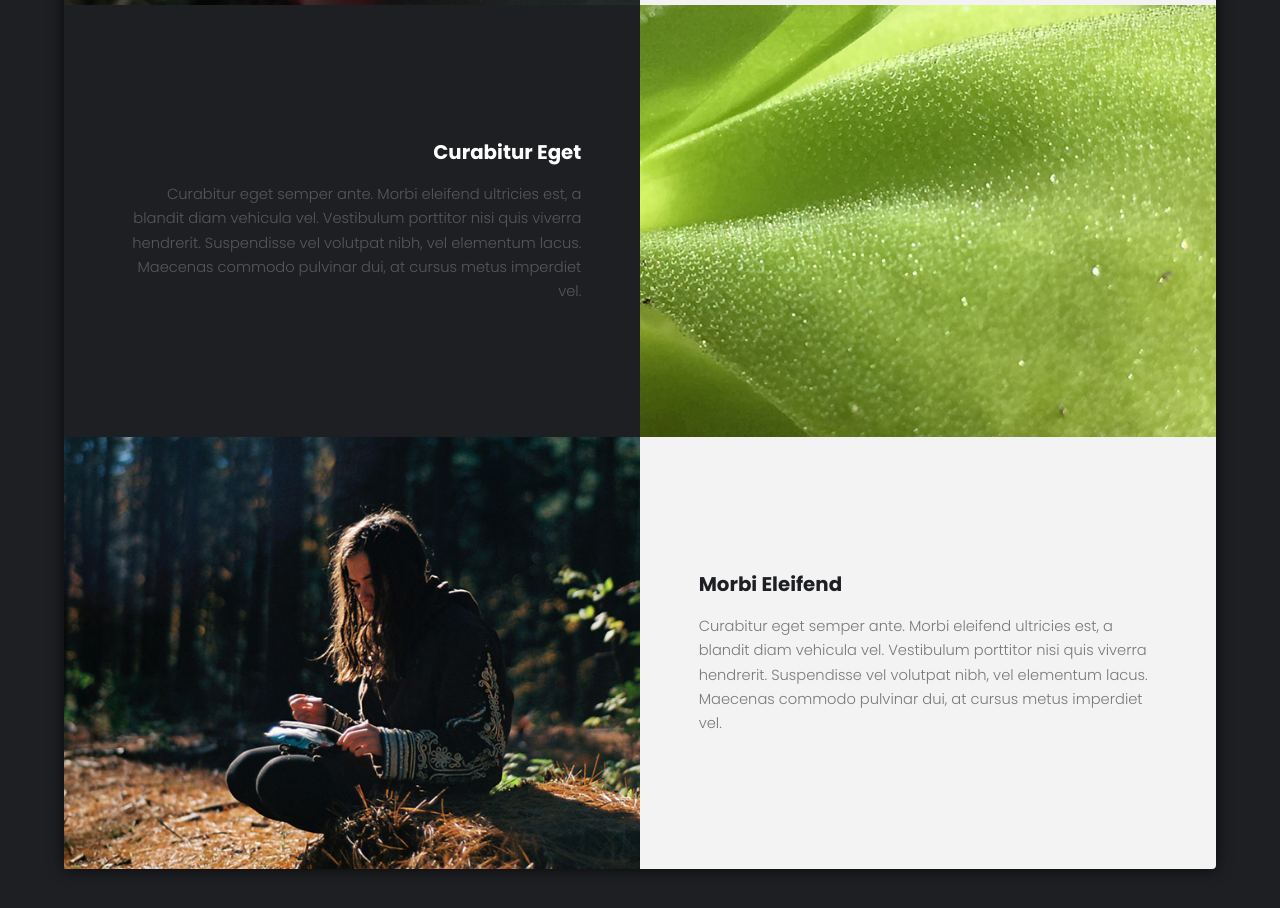
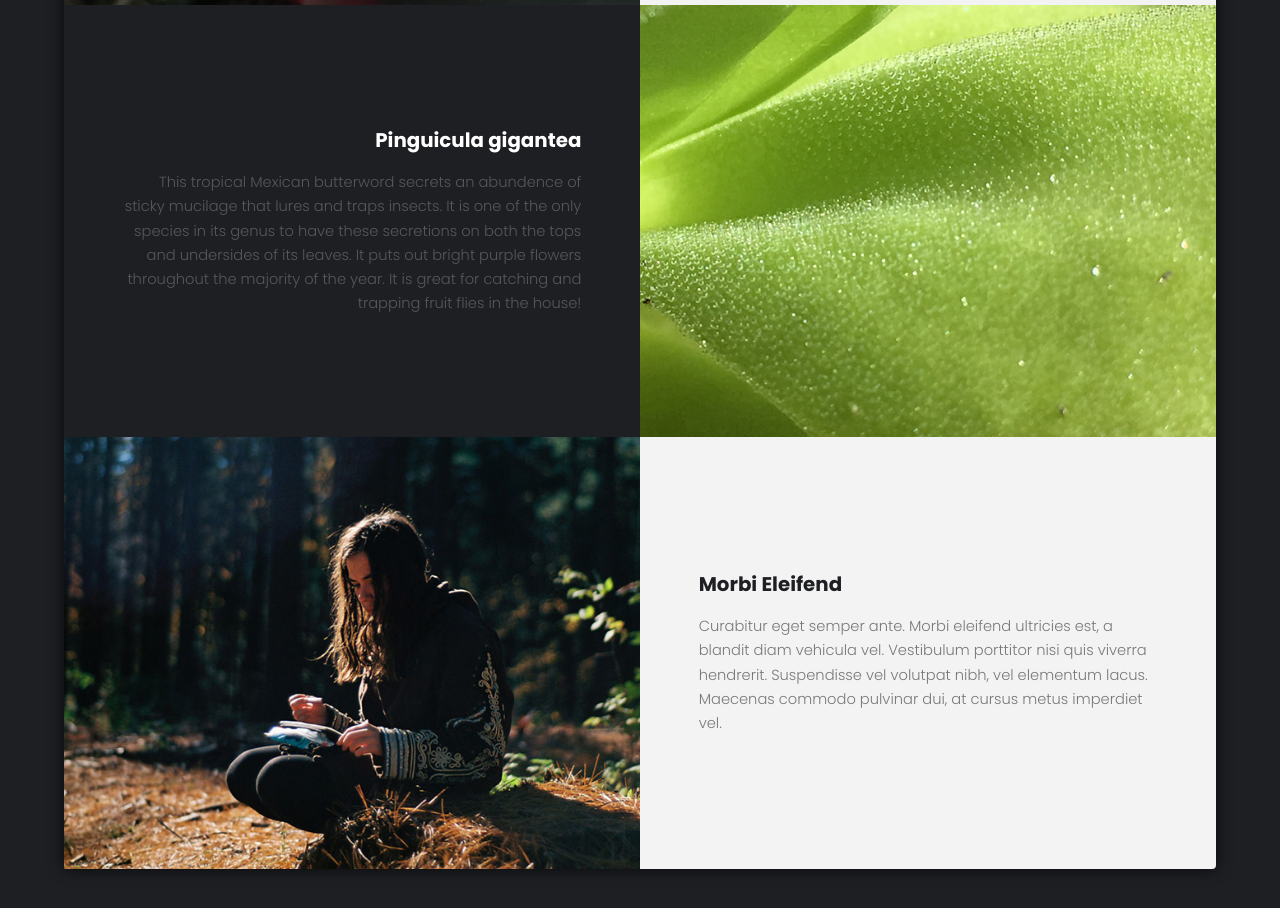
Before and after one commit to looper0/looper0.github.io, a plain HTML site: page carnivores.html in a window 1280 px wide. Shown: the part 1360-2268 px from the top of the page. Drawn offline with Linux system fonts and the light colour scheme.

Commit message:
ping_txt

```diff
--- a/carnivores.html
+++ b/carnivores.html
@@ -53,8 +53,8 @@
 						<div class="spotlight alt">
 							<div class="image flush"><img src="images/pic07.jpg" alt="" /></div>
 							<div  class="inner">
-								<h3>Curabitur Eget</h3>
-								<p>Curabitur eget semper ante. Morbi eleifend ultricies est, a blandit diam vehicula vel. Vestibulum porttitor nisi quis viverra hendrerit. Suspendisse vel volutpat nibh, vel elementum lacus. Maecenas commodo pulvinar dui, at cursus metus imperdiet vel.</p>
+								<h3>Pinguicula gigantea</h3>
+								<p>This tropical Mexican butterword secrets an abundence of sticky mucilage that lures and traps insects.  It is one of the only species in its genus to have these secretions on both the tops and undersides of its leaves.  It puts out bright purple flowers throughout the majority of the year.  It is great for catching and trapping fruit flies in the house!</p>
 							</div>
 						</div>
 						<div class="spotlight">
```
